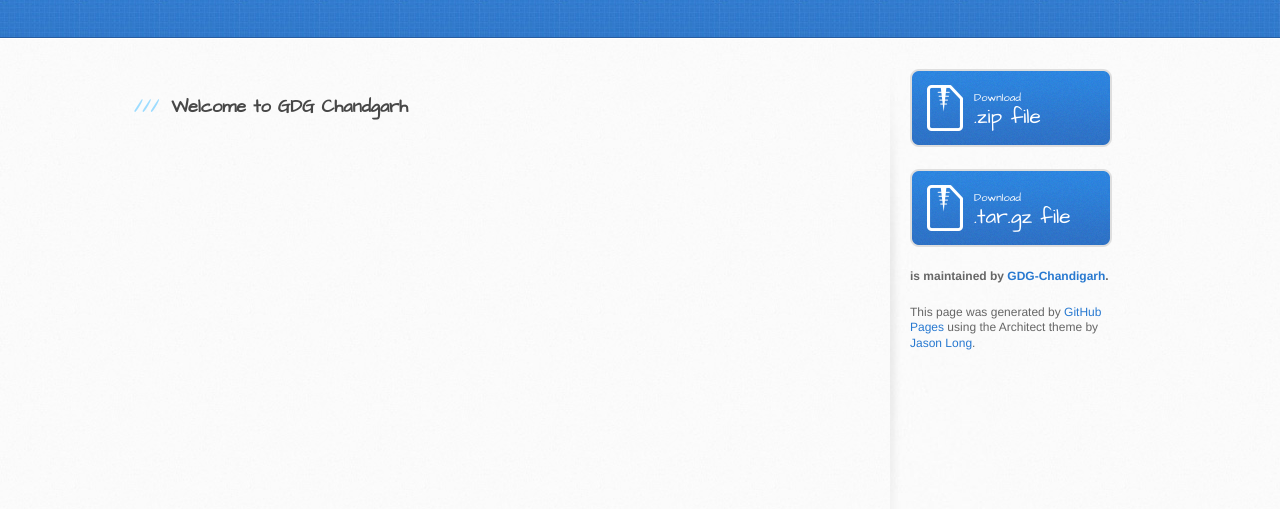
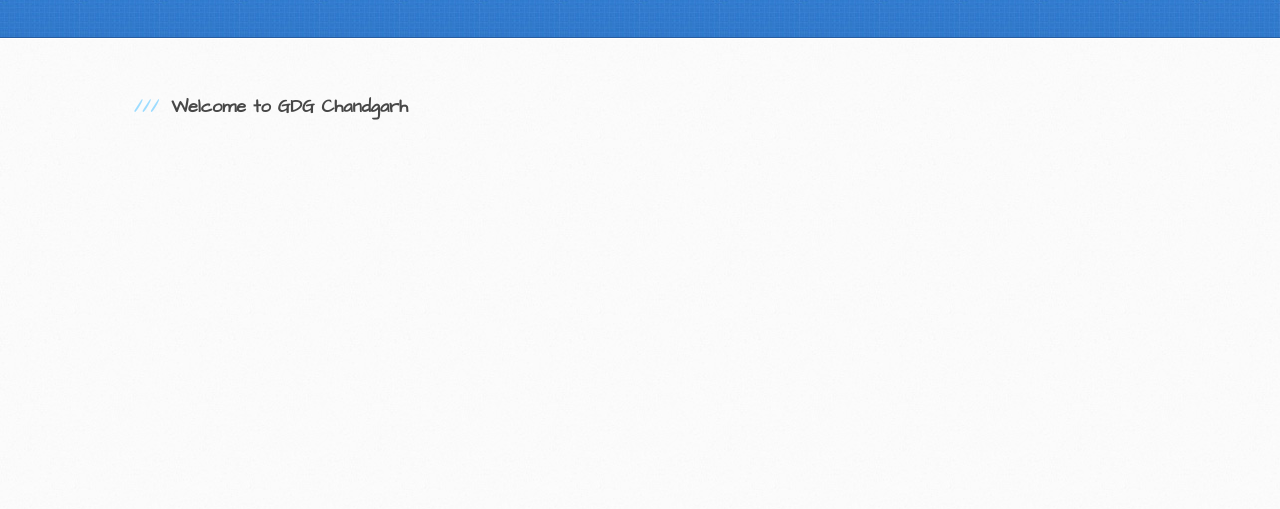
Before and after one commit to GDG-Chandigarh/website, a plain HTML site: page index.html in a window 1280 px wide. Shown: the part 163-672 px from the top of the page. Drawn offline with Linux system fonts and the light colour scheme.

Commit message:
Update index.html

```diff
--- a/index.html
+++ b/index.html
@@ -32,7 +32,7 @@
 <a name="welcome-to-gdg-chandgarh" class="anchor" href="#welcome-to-gdg-chandgarh"><span class="octicon octicon-link"></span></a>Welcome to GDG Chandgarh</h3>
         </section>
 
-        <aside id="sidebar">
+        <!--aside id="sidebar">
           <a href="https://github.com/GDG-Chandigarh/website/zipball/master" class="button">
             <small>Download</small>
             .zip file
@@ -45,7 +45,7 @@
           <p class="repo-owner"><a href="https://github.com/GDG-Chandigarh/website"></a> is maintained by <a href="https://github.com/GDG-Chandigarh">GDG-Chandigarh</a>.</p>
 
           <p>This page was generated by <a href="https://pages.github.com">GitHub Pages</a> using the Architect theme by <a href="https://twitter.com/jasonlong">Jason Long</a>.</p>
-        </aside>
+        </aside-->
       </div>
     </div>
 
```
